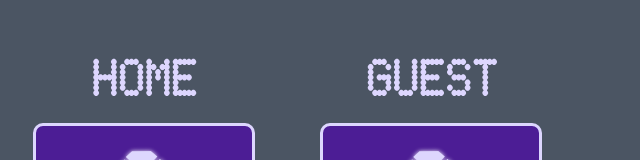
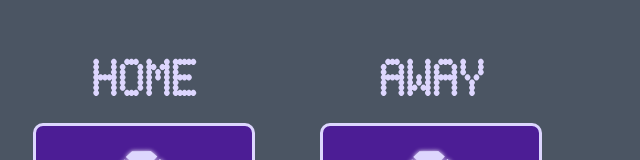
Before and after one commit to Samrush2010/basketball-scoreboard, a website built with Vite: page index.html in a window 1280 px wide. Shown: the top 160 px of the page, without its empty margins (0-640 px from the left). Built offline with nearby package versions, Linux system fonts and the light colour scheme.

Commit message:
Update index.html
Changed GUEST header to AWAY

```diff
--- a/index.html
+++ b/index.html
@@ -14,7 +14,7 @@
                 </div>
             </div>
             <div>
-                <h3 class="font-verdana-white">GUEST</h3>
+                <h3 class="font-verdana-white">AWAY</h3>
                 <div id="guest-points" class="points-ticker"></div>
                 <div id="btn-margin">
                     <button class="btn-styler" onclick="plusOneGuest()">+1</button>
```
